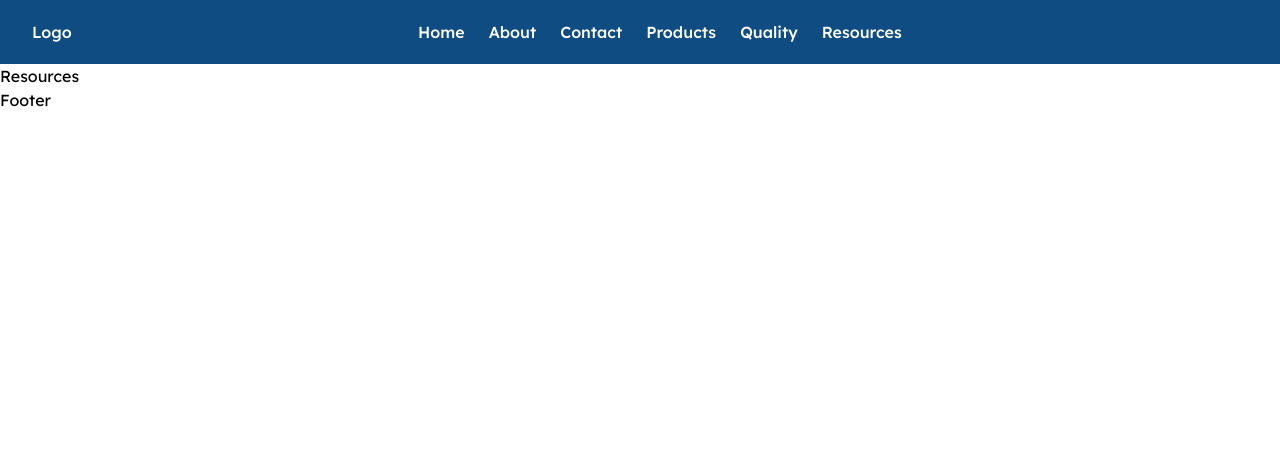
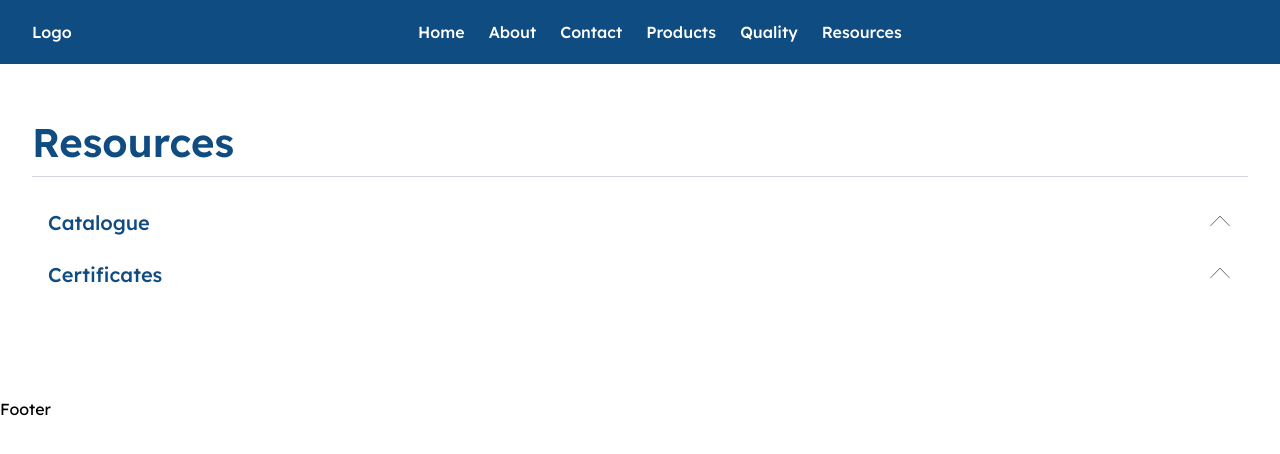
Before and after one commit to asif0008/pipe-solution, a Next.js app: page /resources in a window 1280 px wide. Shown: the top 454 px of the page. Built offline with nearby package versions, Linux system fonts and the light colour scheme.

Commit message:
resources page added

```diff
--- a/src/app/about/page.js
+++ b/src/app/about/page.js
@@ -117,10 +117,11 @@ const About = () => {
               We are poised to deliver VIRTUE as your trusted piping solution provider.
             </p>
             <div className='flex justify-end md:w-[15rem]'>
-              <Link href="/contact" className='flex items-center gap-2 text-white text-sm font-semibold'>
+              <Link href="/contact" className='flex items-center gap-3 text-white text-sm font-semibold'>
                 Contact
-                <svg className='animate-bounce-x-axis' xmlns="http://www.w3.org/2000/svg" width="24" height="12" viewBox="0 0 24 12" fill="none">
-                  <path d="M1 5.29834C0.585786 5.29834 0.25 5.63413 0.25 6.04834C0.25 6.46255 0.585786 6.79834 1 6.79834L1 5.29834ZM23.5303 6.57867C23.8232 6.28577 23.8232 5.8109 23.5303 5.51801L18.7574 0.745037C18.4645 0.452144 17.9896 0.452144 17.6967 0.745038C17.4038 1.03793 17.4038 1.5128 17.6967 1.8057L21.9393 6.04834L17.6967 10.291C17.4038 10.5839 17.4038 11.0587 17.6967 11.3516C17.9896 11.6445 18.4645 11.6445 18.7574 11.3516L23.5303 6.57867ZM1 6.79834L23 6.79834L23 5.29834L1 5.29834L1 6.79834Z" fill="white"/>
+                <svg className='animate-bounce-x-axis' xmlns="http://www.w3.org/2000/svg" width="43" height="30" viewBox="0 0 43 30" fill="none">
+                    <ellipse opacity="0.2" cx="28.1368" cy="14.6367" rx="14.5" ry="14.8634" transform="rotate(-90 28.1368 14.6367)" fill="#fff"/>
+                    <path d="M1.38281 14.1367C1.10667 14.1367 0.882812 14.3606 0.882812 14.6367C0.882812 14.9129 1.10667 15.1367 1.38281 15.1367V14.1367ZM31.4631 14.9903C31.6584 14.795 31.6584 14.4784 31.4631 14.2832L28.2812 11.1012C28.0859 10.9059 27.7693 10.9059 27.5741 11.1012C27.3788 11.2964 27.3788 11.613 27.5741 11.8083L30.4025 14.6367L27.5741 17.4651C27.3788 17.6604 27.3788 17.977 27.5741 18.1723C27.7693 18.3675 28.0859 18.3675 28.2812 18.1723L31.4631 14.9903ZM1.38281 15.1367H31.1096V14.1367H1.38281V15.1367Z" fill="#fff"/>
                 </svg>
               </Link>
             </div>
--- /dev/null
+++ b/src/app/resources/Accordion.js
@@ -0,0 +1,54 @@
+import { useState } from 'react';
+
+const Accordion = ({ items }) => {
+  const [openIndex, setOpenIndex] = useState(null);
+
+  const handleToggle = (index) => {
+    setOpenIndex(openIndex === index ? null : index);
+  };
+
+  return (
+    <div className="">
+      {items.map((item, index) => (
+        <div key={index} className={`bg-${openIndex === index ? 'gray-100' : 'white'} transition-colors duration-300 ease-in-out`}>
+          <button
+            className={`flex justify-between items-center w-full py-3 px-4 bg-${openIndex === index ? 'gray-100' : 'white'} hover:bg-gray-200 focus:outline-none transition-colors duration-300 ease-in-out`}
+            onClick={() => handleToggle(index)}
+          >
+            <span className='text-primary text-xl font-medium'>{item.title}</span>
+            <svg
+              className={`w-6 h-6 transition-transform duration-300 ${
+                openIndex === index ? 'transform rotate-180' : ''
+              }`}
+              xmlns="http://www.w3.org/2000/svg" width="43" height="26" viewBox="0 0 43 26" fill="none">
+              <path d="M20.7855 0.729635C21.1777 0.329169 21.8223 0.329169 22.2145 0.729635L38.4552 17.3147C39.075 17.9476 38.6266 19.0144 37.7407 19.0144H5.2593C4.37344 19.0144 3.92502 17.9476 4.54481 17.3147L20.7855 0.729635Z" fill="black" fill-opacity="0.8"/>
+              <path d="M20.7813 2.13327C21.1741 1.72856 21.8236 1.72854 22.2165 2.13323L39.8533 20.3035C40.4688 20.9376 40.0195 22 39.1357 22H3.86406C2.98035 22 2.531 20.9377 3.14646 20.3035L20.7813 2.13327Z" fill="white"/>
+            </svg>
+          </button>
+          {openIndex === index && (
+            <div className={`py-2 px-4 bg-${openIndex === index ? 'gray-100' : 'white'} transition-colors duration-300 ease-in-out`}>
+              {item.content.map((subItem, subIndex) => (
+                <div key={subIndex} className="flex items-center justify-between py-2">
+                  <p className="text-md text-primary font-light">{subItem.title}</p>
+                  <div className='flex items-center gap-[3.5rem]'>
+                    <p className="text-md text-gray-400 hidden sm:block">{subItem.language}</p>
+                    <p className="text-md text-gray-400 text-center">{subItem.size}</p>
+                    <a href={subItem.fileUrl} download={subItem.fileUrl}>
+                        <svg xmlns="http://www.w3.org/2000/svg" width="45" height="59" viewBox="0 0 45 59" fill="none">
+                            <path d="M0.9375 0.75V58.25H44.0624V16.2649L28.5474 0.75H0.9375ZM28.9809 3.21601L41.5963 15.8315C41.5991 15.8343 41.599 15.8389 41.5962 15.8417C41.5948 15.843 41.5932 15.8437 41.5913 15.8437H28.9686V3.22108C28.9687 3.2171 28.972 3.21396 28.9759 3.21396C28.9777 3.21402 28.9796 3.21474 28.9809 3.21601ZM2.37502 56.8127V2.18747H27.5312V17.2813H42.6248V56.8127H2.37502Z" fill="black"/>
+                            <path d="M34.014 28.7639C33.7302 27.0153 32.7684 25.4493 31.3376 24.4064C29.8543 23.3662 28.0103 22.979 26.2345 23.3348C24.8337 21.1841 22.445 19.8838 19.8798 19.8756C19.2917 19.8746 18.7056 19.9434 18.1337 20.0806C15.0936 20.8718 12.8187 23.4024 12.3526 26.5115C10.3416 26.5821 8.46836 27.5523 7.24942 29.1547C5.82623 31.1592 5.56833 33.7675 6.57138 36.0124C7.5945 38.2207 9.74638 39.6886 12.1741 39.8342H14.1797L13.466 39.1198H12.1934C10.0405 38.9832 8.13377 37.6813 7.22123 35.7249C6.32836 33.7137 6.55654 31.381 7.82218 29.5815C8.91511 28.1587 10.5839 27.2965 12.3757 27.2288L12.9685 27.2073L13.0563 26.6201C13.4724 23.7949 15.5374 21.4933 18.2993 20.7764C18.8164 20.6514 19.3465 20.5883 19.8784 20.5882C22.2043 20.5894 24.3712 21.7697 25.6353 23.7238L25.8994 24.1285L26.373 24.0335C27.9537 23.717 29.5951 24.06 30.9172 24.9832C32.1929 25.9186 33.0513 27.3172 33.3082 28.8789L33.392 29.3929L33.9066 29.47C36.5676 29.8473 38.4192 32.3121 38.0423 34.9754C37.7101 37.3221 35.7384 39.0888 33.3713 39.1605H31.2591L30.5453 39.8748H33.3717C36.4521 39.7944 38.8842 37.2298 38.8037 34.1466C38.7328 31.4233 36.7087 29.1486 34.014 28.7639Z" fill="black"/>
+                            <path d="M22.0237 29.5101V43.6406C22.0237 43.6425 22.0221 43.6441 22.0201 43.6441C22.0192 43.6441 22.0183 43.6437 22.0177 43.6431L17.28 38.9012L16.7754 39.4063L22.3806 45.0164L27.9858 39.4063L27.4812 38.9012L22.7435 43.6431C22.7421 43.6444 22.7398 43.6444 22.7385 43.6431C22.7379 43.6423 22.7375 43.6415 22.7375 43.6406V29.5101H22.0237Z" fill="black"/>
+                        </svg>
+                    </a>
+                  </div>
+                </div>
+              ))}
+            </div>
+          )}
+        </div>
+      ))}
+    </div>
+  );
+};
+
+export default Accordion;
--- a/src/app/resources/page.js
+++ b/src/app/resources/page.js
@@ -1,13 +1,44 @@
+'use client'
+
 import Header from '../components/Header'
 import Footer from '../components/Footer'
+import Accordion from './Accordion'
+import Image from 'next/image'
+
+const items = [
+  {
+    title: 'Catalogue',
+    content: [
+      { title: 'PE Pipes', language: 'English, Thai', size: '900.01 KB', fileUrl: '/image/white-logo.png' },
+      { title: 'Item PE Accessories', language: 'English, Thai', size: '700.01 KB', fileUrl: '/image/white-logo.png' },
+      { title: 'PB Pipes and Accessories', language: 'English', size: '1 MB', fileUrl: '/image/white-logo.png' }
+    ]
+  },
+  {
+    title: 'Certificates',
+    content: [
+      { title: 'PE Pipes', language: 'English, Thai', size: '900.01 KB', fileUrl: '/image/white-logo.png' },
+      { title: 'Item PE Accessories', language: 'English, Thai', size: '700.01 KB', fileUrl: '/image/white-logo.png' },
+      { title: 'PB Pipes and Accessories', language: 'English', size: '1 MB', fileUrl: '/image/white-logo.png' }
+    ]
+  },
+];
 
 const Resources = () => {
   return (
     <>
     <Header />
-    <div>
-      Resources
-    </div>
+    <section className='bg-white'>
+      <section className='container-size pt-[3rem] pb-[6rem]'>
+        <h1
+            className='text-primary font-semibold text-[1.5rem] md:text-[2.5rem] border-b border-gray-300 pb-1'
+            >Resources
+        </h1>
+        <div className='mt-5'>
+          <Accordion items={items} />
+        </div>
+      </section>
+    </section>
     <Footer />
     </>
   )
```
Also changed, not shown: src/app/data.js (line endings or trailing spaces).
